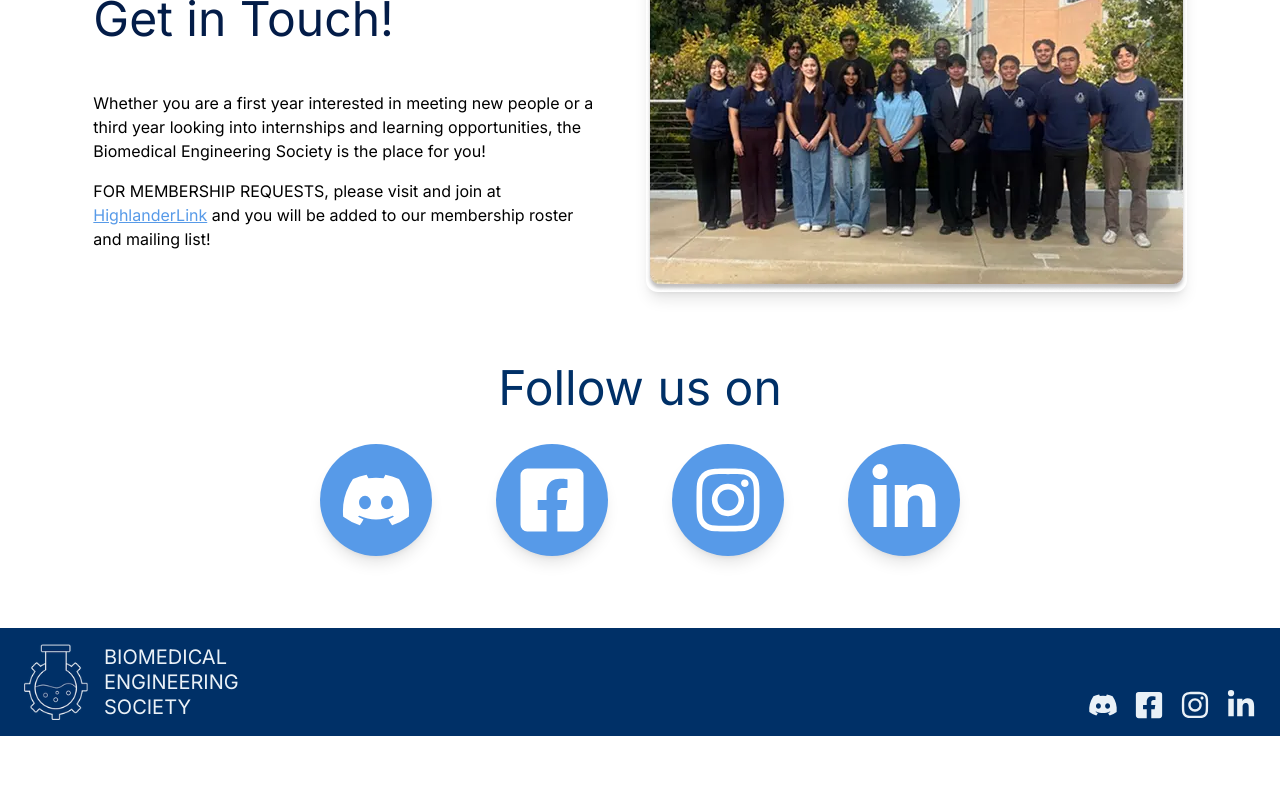
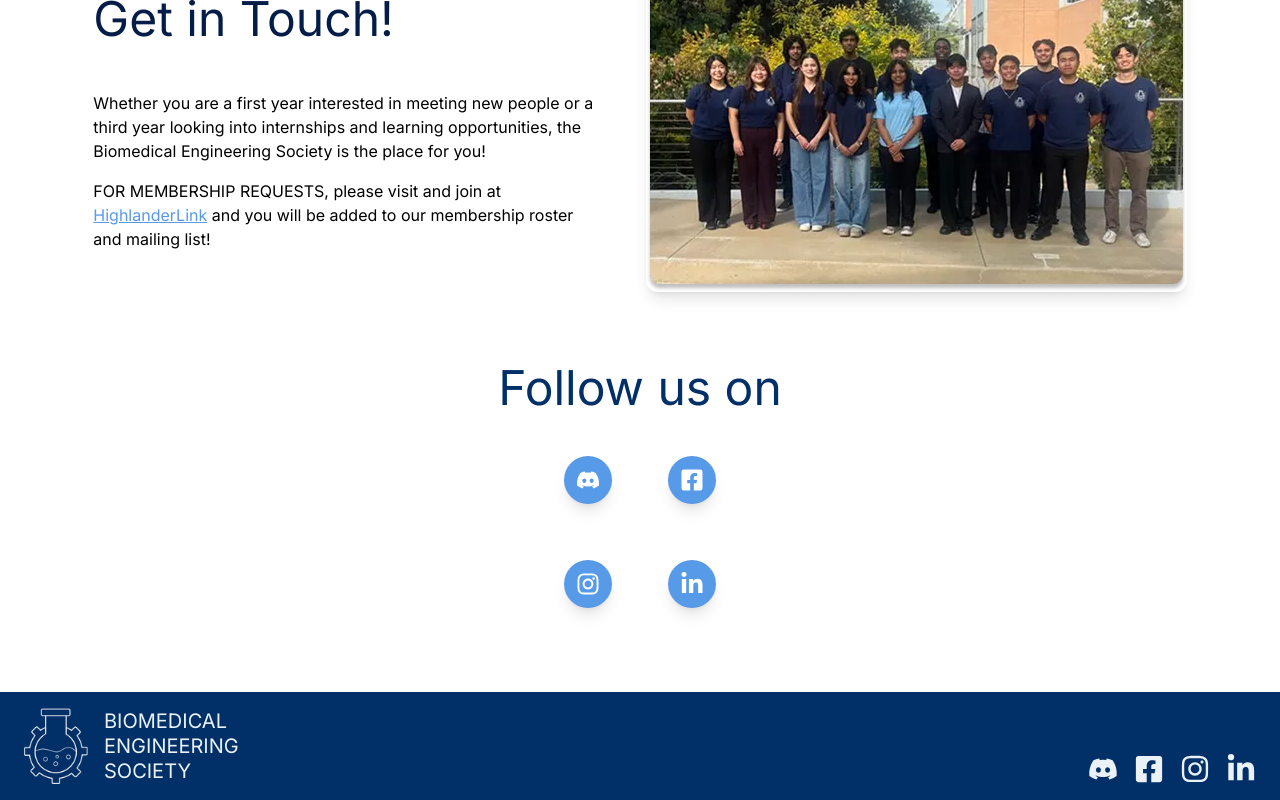
Before and after one commit to acm-ucr/bmes-website, a Next.js app: page /contact in a window 1280 px wide. Shown: the part 531-1331 px from the top of the page. Before the commit the page ends 1267 px from the top, so only its background shows below. Built offline with nearby package versions, Linux system fonts and the light colour scheme.

Commit message:
added animatioms and fixed the social media buttons

```diff
--- a/src/components/contact/FollowUs.tsx
+++ b/src/components/contact/FollowUs.tsx
@@ -1,13 +1,26 @@
+"use client";
+
 import SocialLinks from "@/data/contact";
+import { motion } from "motion/react";
 import SocialIcon from "./SocialIcon";
 
 const FollowMap = () => {
   return (
     <div className="flex flex-col items-center gap-6 py-8">
       <p className="text-bmes-blue-200 text-center text-5xl">Follow us on</p>
-      <div className="item-center mt-2 mb-10 flex w-1/2 justify-between">
+      <div className="mt-2 mb-10 grid grid-cols-2 gap-8">
         {SocialLinks.map(({ icon, url }, index) => (
-          <SocialIcon key={index} icon={icon} href={url} />
+          <motion.div
+            key={index}
+            className="p-3"
+            initial={{ opacity: 0 }}
+            whileInView={{ opacity: 1 }}
+            transition={{ duration: 0.5, delay: index * 0.1 }}
+            viewport={{ once: true }}
+            whileHover={{ scale: 1.1 }}
+          >
+            <SocialIcon icon={icon} href={url} />
+          </motion.div>
         ))}
       </div>
     </div>
--- a/src/components/contact/SocialIcon.tsx
+++ b/src/components/contact/SocialIcon.tsx
@@ -11,7 +11,7 @@ const SocialIcon = ({ icon: Icon, href }: SocialIconProps) => {
     <Link
       href={href}
       target="_blank"
-      className="bg-bmes-blue-300 rounded-full p-5 text-7xl text-white shadow-lg"
+      className="bg-bmes-blue-300 flex items-center justify-center rounded-full p-3 text-2xl text-white shadow-lg"
     >
       <Icon />
     </Link>
```
